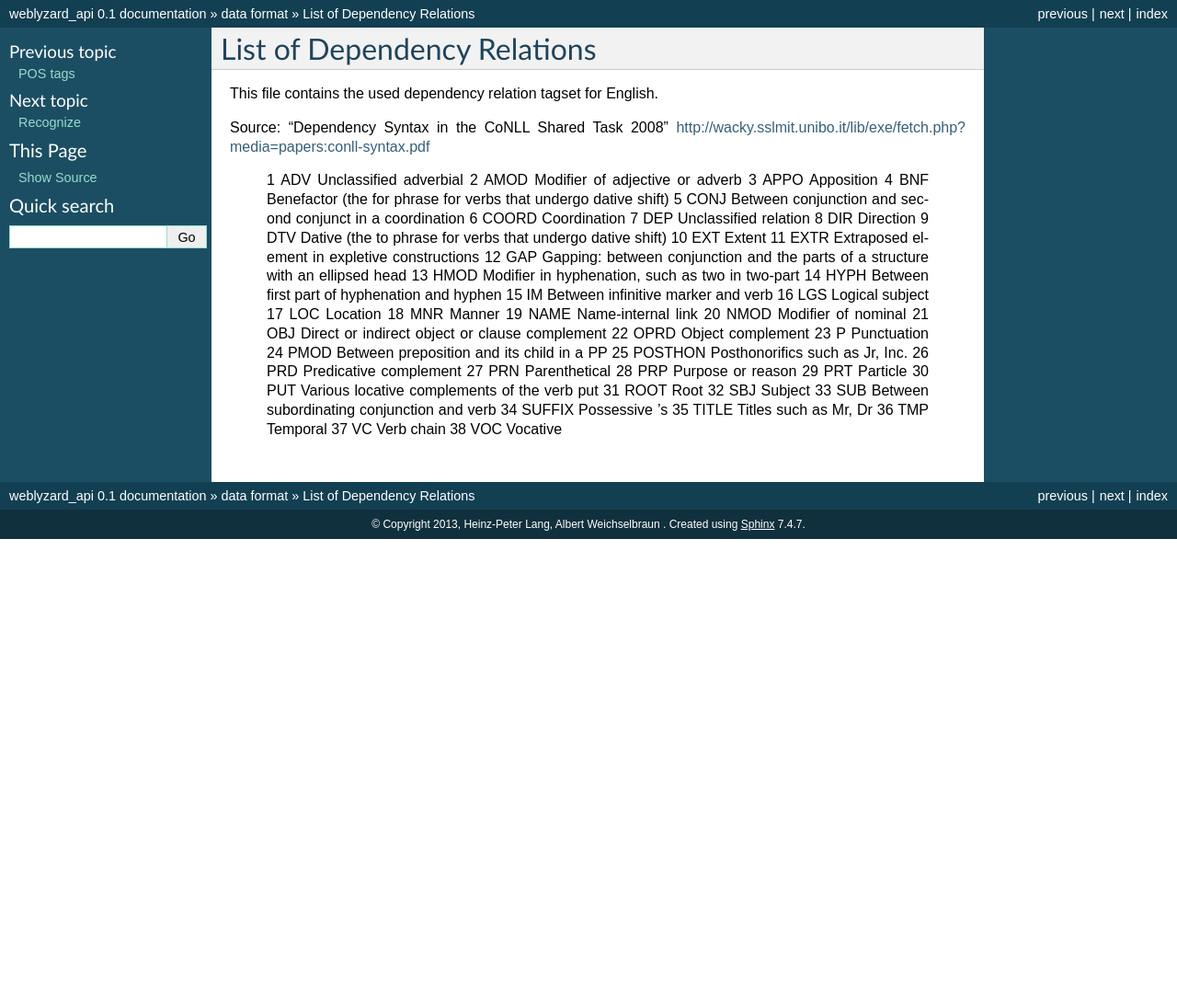
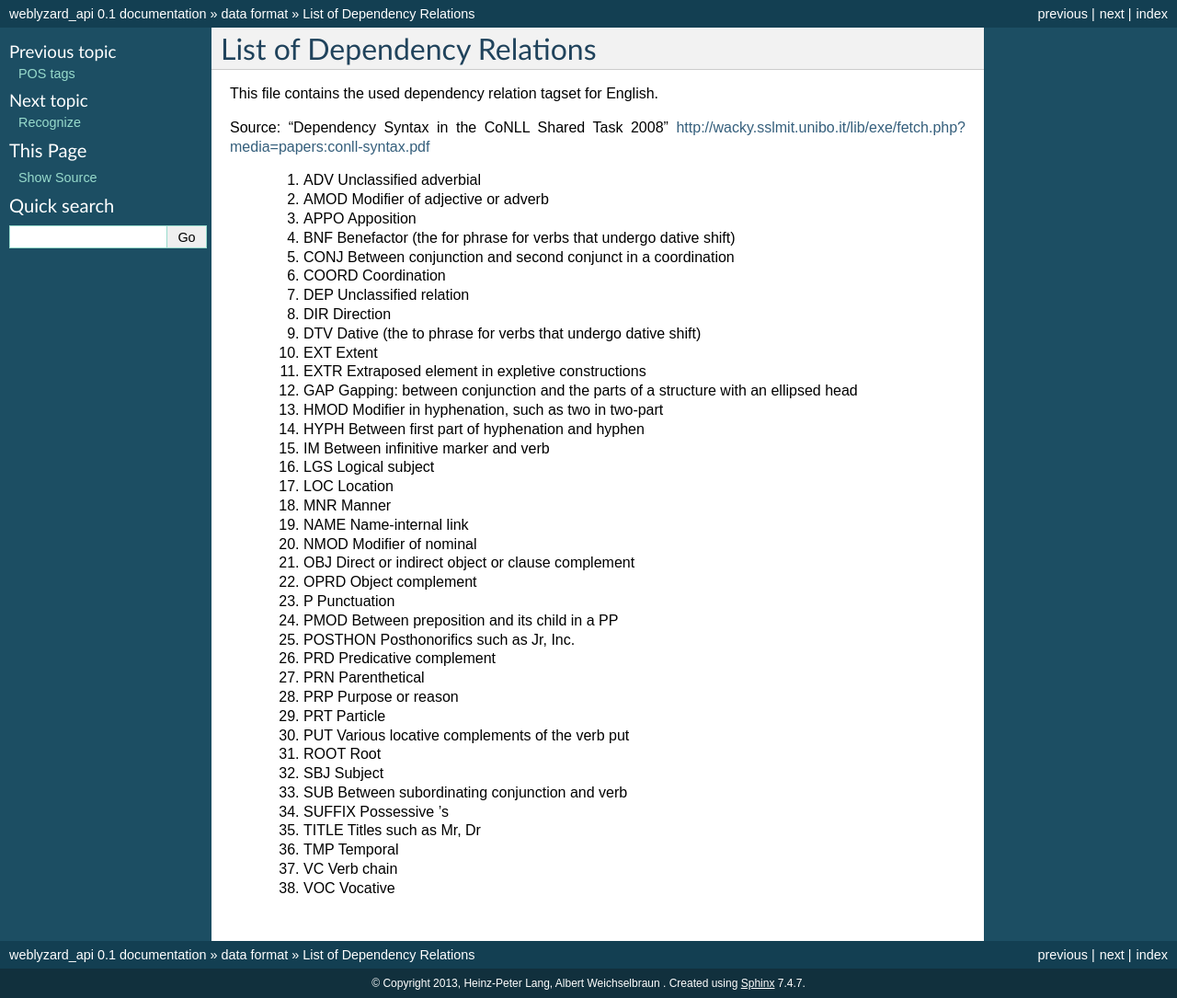
Before and after one commit to weblyzard/weblyzard_api, a Sphinx documentation site: the page built from doc/weblyzard_api.data_format.dep-tags.rst, in a window 1280 px wide. Shown: the whole page at 92% size. Built offline with Sphinx 7.4.7, drawn with Linux system fonts in a browser that asks for light colours; formulas are drawn with MathJax 3; before the commit the page ends 900 px from its top, so only the background shows below that.

Commit message:
chg: table formatting fix

```diff
--- a/doc/weblyzard_api.data_format.dep-tags.rst
+++ b/doc/weblyzard_api.data_format.dep-tags.rst
@@ -5,42 +5,41 @@ This file contains the used dependency relation tagset for English.
 Source: "Dependency Syntax in the CoNLL Shared Task 2008"  http://wacky.sslmit.unibo.it/lib/exe/fetch.php?media=papers:conll-syntax.pdf
 
 
-
-    1  ADV Unclassified adverbial
-    2  AMOD    Modifier of adjective or adverb
-    3   APPO    Apposition
-    4   BNF Benefactor (the for phrase for verbs that undergo dative shift)
-    5   CONJ    Between conjunction and second conjunct in a coordination
-    6   COORD   Coordination
-    7   DEP Unclassified relation
-    8   DIR Direction
-    9   DTV Dative (the to phrase for verbs that undergo dative shift)
-    10  EXT Extent
-    11  EXTR    Extraposed element in expletive constructions
-    12  GAP Gapping: between conjunction and the parts of a structure with an ellipsed head
-    13  HMOD    Modifier in hyphenation, such as two in two-part
-    14  HYPH    Between first part of hyphenation and hyphen
-    15  IM  Between infinitive marker and verb
-    16  LGS Logical subject
-    17  LOC Location
-    18  MNR Manner
-    19  NAME    Name-internal link
-    20  NMOD    Modifier of nominal
-    21  OBJ Direct or indirect object or clause complement
-    22  OPRD    Object complement
-    23  P   Punctuation
-    24  PMOD    Between preposition and its child in a PP
-    25  POSTHON Posthonorifics such as Jr, Inc.
-    26  PRD Predicative complement
-    27  PRN Parenthetical
-    28  PRP Purpose or reason
-    29  PRT Particle
-    30  PUT Various locative complements of the verb put
-    31  ROOT    Root
-    32  SBJ Subject
-    33  SUB Between subordinating conjunction and verb
-    34  SUFFIX  Possessive ’s
-    35  TITLE   Titles such as Mr, Dr
-    36  TMP Temporal
-    37  VC  Verb chain
-    38  VOC Vocative
+    1.   ADV    Unclassified adverbial
+    2.   AMOD    Modifier of adjective or adverb
+    3.   APPO    Apposition
+    4.   BNF    Benefactor (the for phrase for verbs that undergo dative shift)
+    5.   CONJ    Between conjunction and second conjunct in a coordination
+    6.   COORD   Coordination
+    7.   DEP    Unclassified relation
+    8.   DIR    Direction
+    9.   DTV    Dative (the to phrase for verbs that undergo dative shift)
+    10.  EXT    Extent
+    11.  EXTR    Extraposed element in expletive constructions
+    12.  GAP    Gapping: between conjunction and the parts of a structure with an ellipsed head
+    13.  HMOD    Modifier in hyphenation, such as two in two-part
+    14.  HYPH    Between first part of hyphenation and hyphen
+    15.  IM     Between infinitive marker and verb
+    16.  LGS    Logical subject
+    17.  LOC    Location
+    18.  MNR    Manner
+    19.  NAME    Name-internal link
+    20.  NMOD    Modifier of nominal
+    21.  OBJ    Direct or indirect object or clause complement
+    22.  OPRD    Object complement
+    23.  P   Punctuation
+    24.  PMOD    Between preposition and its child in a PP
+    25.  POSTHON Posthonorifics such as Jr, Inc.
+    26.  PRD Predicative complement
+    27.  PRN Parenthetical
+    28.  PRP Purpose or reason
+    29.  PRT Particle
+    30.  PUT Various locative complements of the verb put
+    31.  ROOT    Root
+    32.  SBJ Subject
+    33.  SUB Between subordinating conjunction and verb
+    34.  SUFFIX  Possessive ’s
+    35.  TITLE   Titles such as Mr, Dr
+    36.  TMP Temporal
+    37.  VC  Verb chain
+    38.  VOC Vocative
```
